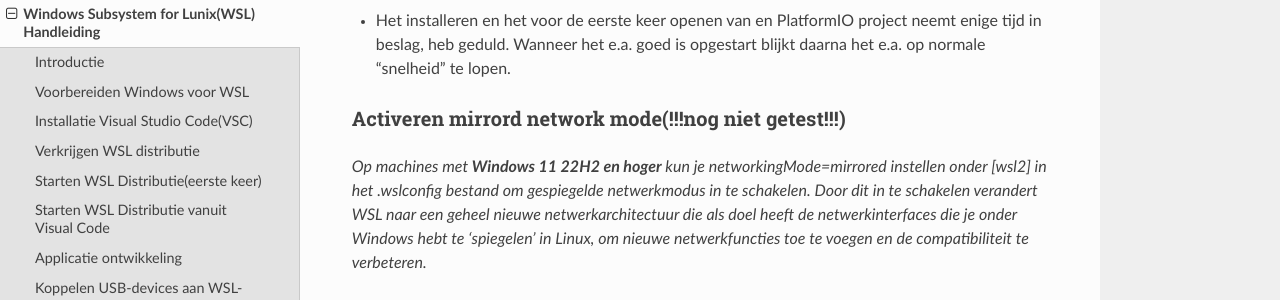
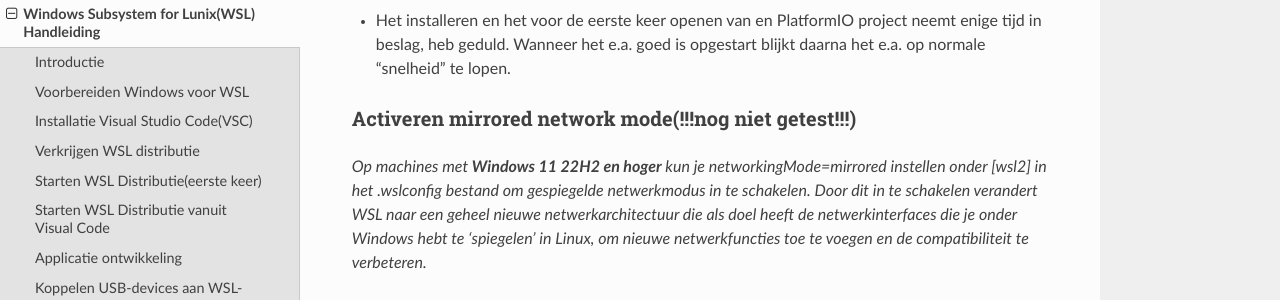
Before and after one commit to AvansMechatronica/WindowsSubsystemForLinuxHandleiding, a Sphinx documentation site: the page built from documentation/documentation/WSL_Handleiding.md, in a window 1280 px wide and 900 px high, scrolled down 5941 px. Shown: the part 155-455 px from the top of the window. Built offline with Sphinx 7.4.7 and the Read the Docs theme 3.1.0, drawn with Linux system fonts in a browser that asks for light colours.

Commit message:
20250318

```diff
--- a/documentation/documentation/WSL_Handleiding.md
+++ b/documentation/documentation/WSL_Handleiding.md
@@ -176,7 +176,7 @@ Op de volgende websites kun je meer informatie vinden
 Platform IO kan worden toegevoegd  worden VSC. Ga daarvoor naar de VSC marketplace(extentions) en zoek op PlatformIO
 * Het installeren en het voor de eerste keer openen van en PlatformIO project neemt enige tijd in beslag, heb geduld. Wanneer het e.a. goed is opgestart blijkt daarna het e.a. op normale “snelheid” te lopen.
 
-### Activeren mirrord network mode(!!!nog niet getest!!!)
+### Activeren mirrored network mode(!!!nog niet getest!!!)
 *Op machines met **Windows 11 22H2 en hoger** kun je networkingMode=mirrored instellen onder [wsl2] in het .wslconfig bestand om gespiegelde netwerkmodus in te schakelen. Door dit in te schakelen verandert WSL naar een geheel nieuwe netwerkarchitectuur die als doel heeft de netwerkinterfaces die je onder Windows hebt te 'spiegelen' in Linux, om nieuwe netwerkfuncties toe te voegen en de compatibiliteit te verbeteren.*
 
 #### Testen versie van windows
```
